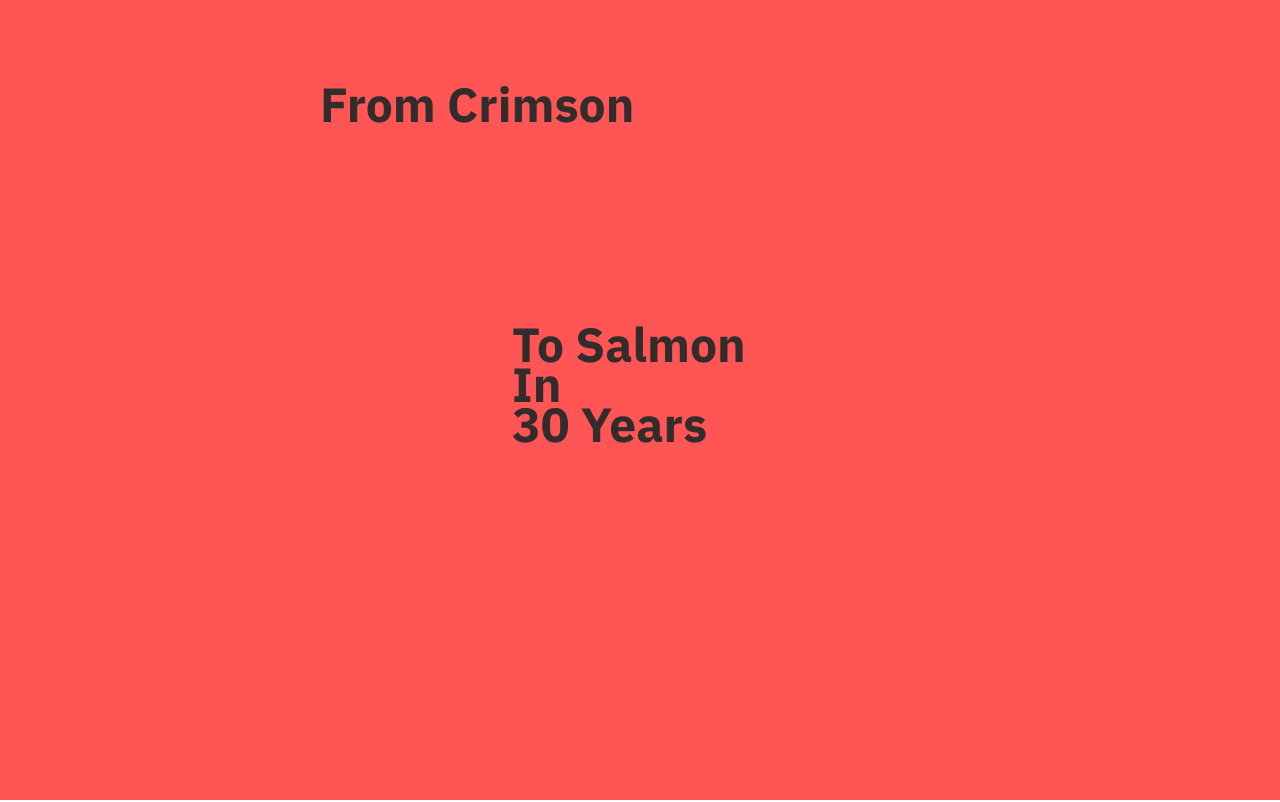
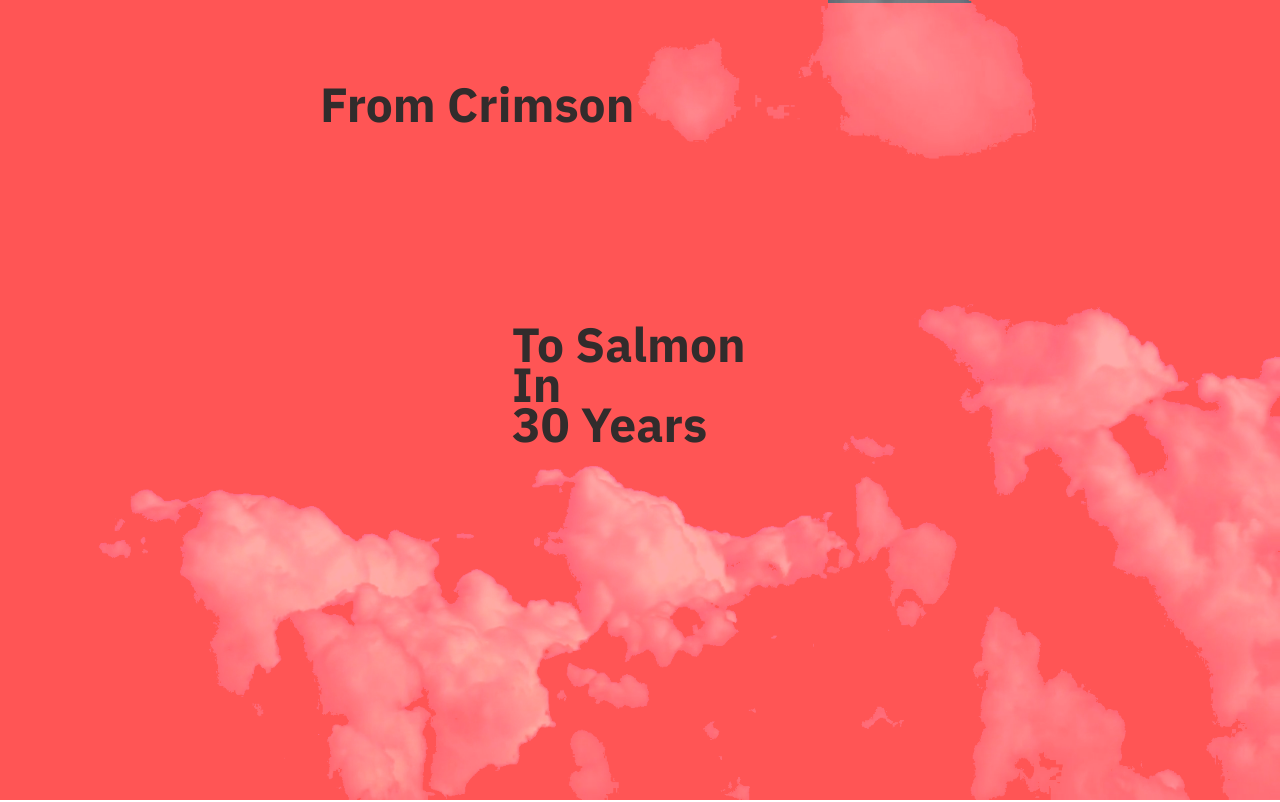
Before and after one commit to interactivethings/crimson-to-salmon, a React (Create React App) app: page / in a window 1280 px wide. Shown: the top 802 px of the page. Built offline with nearby package versions, Linux system fonts and the light colour scheme.

Commit message:
Test with background png

```diff
--- a/src/components/Intro.tsx
+++ b/src/components/Intro.tsx
@@ -1,7 +1,7 @@
 import * as React from 'react';
 import styled from '@emotion/styled'
 import { IntroHeading, Intro1, Intro2, Intro3, Intro4, MainRed } from 'src/materials/materials';
-// import VideoStill from '../public/tctsity_bg_video.mp4';
+import VideoStill from '../video_still.png';
 
 export const IntroWrapper = styled('div')`
     width: 100vw;
@@ -33,8 +33,8 @@ export class Intro extends React.Component {
                         30 Years
                     </Intro4>
                 </IntroHeading>
-                {/* <BackgroundVideo src={VideoStill}>
-                </BackgroundVideo> */}
+                <BackgroundVideo src={VideoStill}>
+                </BackgroundVideo>
             </IntroWrapper>
         );
     }
```
